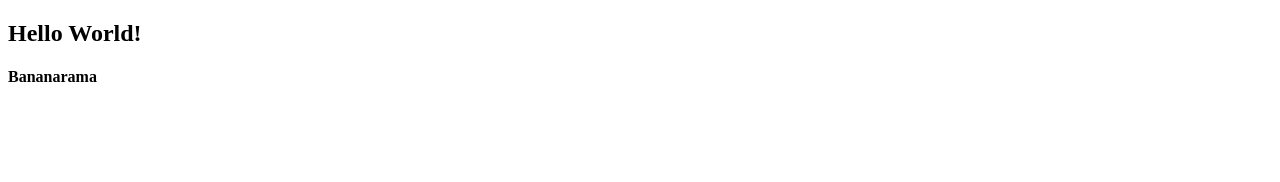
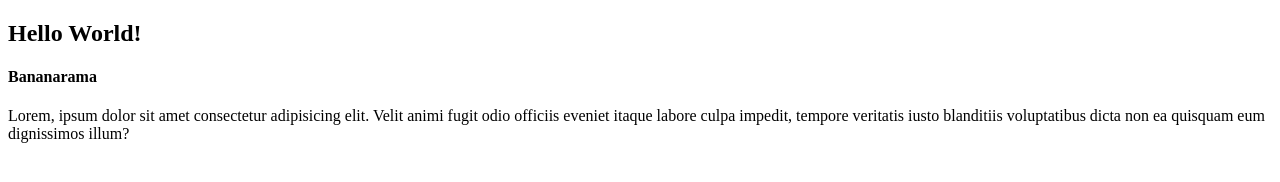
Before and after one commit to ChristoferCarlsson/actions_tutorial, a plain HTML site: page index.html in a window 1280 px wide. Drawn offline with Linux system fonts and the light colour scheme.

Commit message:
Bananarama
Eggbert

```diff
--- a/index.html
+++ b/index.html
@@ -8,5 +8,10 @@
   <body>
     <h2>Hello World!</h2>
     <h4>Bananarama</h4>
+    <p>
+      Lorem, ipsum dolor sit amet consectetur adipisicing elit. Velit animi
+      fugit odio officiis eveniet itaque labore culpa impedit, tempore veritatis
+      iusto blanditiis voluptatibus dicta non ea quisquam eum dignissimos illum?
+    </p>
   </body>
 </html>
```
